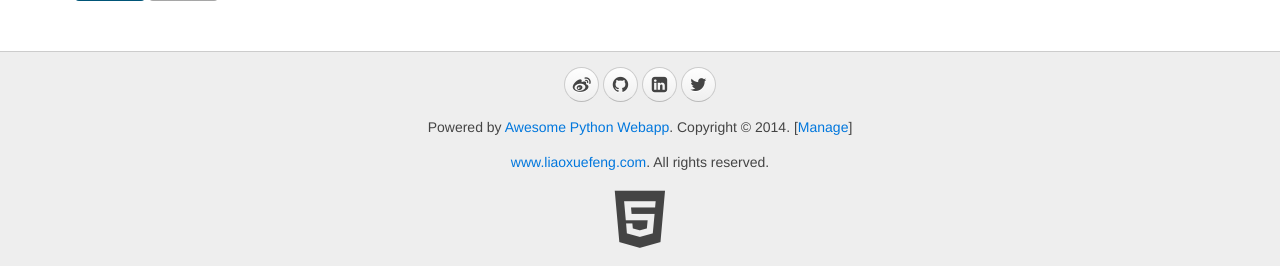
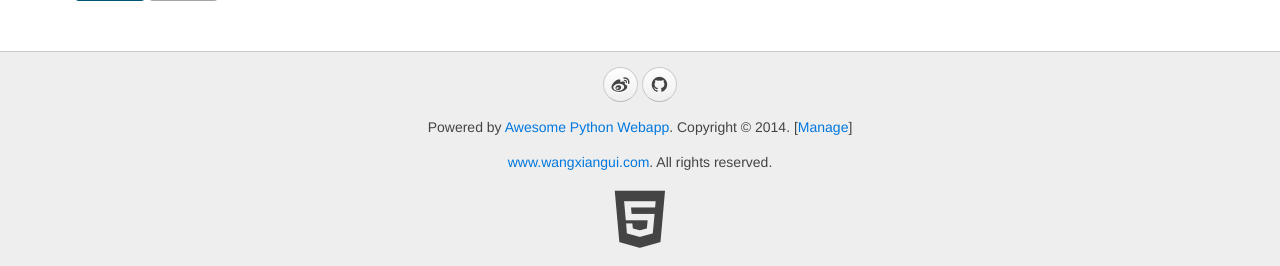
Before and after one commit to wxg10000/pyWeb, a Flask app: template templates/manage_blog_edit.html in a window 1280 px wide. Shown: the part 723-989 px from the top of the page. Run offline with Flask 2, Linux system fonts and the light colour scheme; the template is opened without the code that fills it, so the values that code supplies are empty.

Commit message:
liangjie

```diff
--- a/templates/__base__.html
+++ b/templates/__base__.html
@@ -73,13 +73,11 @@
         <div class="uk-container uk-container-center uk-text-center">
             <div class="uk-panel uk-margin-top uk-margin-bottom">
                 <p>
-                    <a target="_blank" href="http://weibo.com/wangxiangui" class="uk-icon-button uk-icon-weibo"></a>
+                    <a target="_blank" href="https://weibo.com/5448276659" class="uk-icon-button uk-icon-weibo"></a>
                     <a target="_blank" href="https://github.com/wxg10000" class="uk-icon-button uk-icon-github"></a>
-                    <a target="_blank" href="http://www.linkedin.com/in/wangxiangui" class="uk-icon-button uk-icon-linkedin-square"></a>
-                    <a target="_blank" href="https://twitter.com/wangxiangui" class="uk-icon-button uk-icon-twitter"></a>
                 </p>
                 <p>Powered by <a href="http://pyweb.dungou.datahunter.cn">Awesome Python Webapp</a>. Copyright &copy; 2014. [<a href="/manage/" target="_blank">Manage</a>]</p>
-                <p><a href="http://www.wangxiangui.com/" target="_blank">www.liaoxuefeng.com</a>. All rights reserved.</p>
+                <p><a href="http://www.wangxiangui.com/" target="_blank">www.wangxiangui.com</a>. All rights reserved.</p>
                 <a target="_blank" href="http://www.w3.org/TR/html5/"><i class="uk-icon-html5" style="font-size:64px; color: #444;"></i></a>
             </div>
 
```
